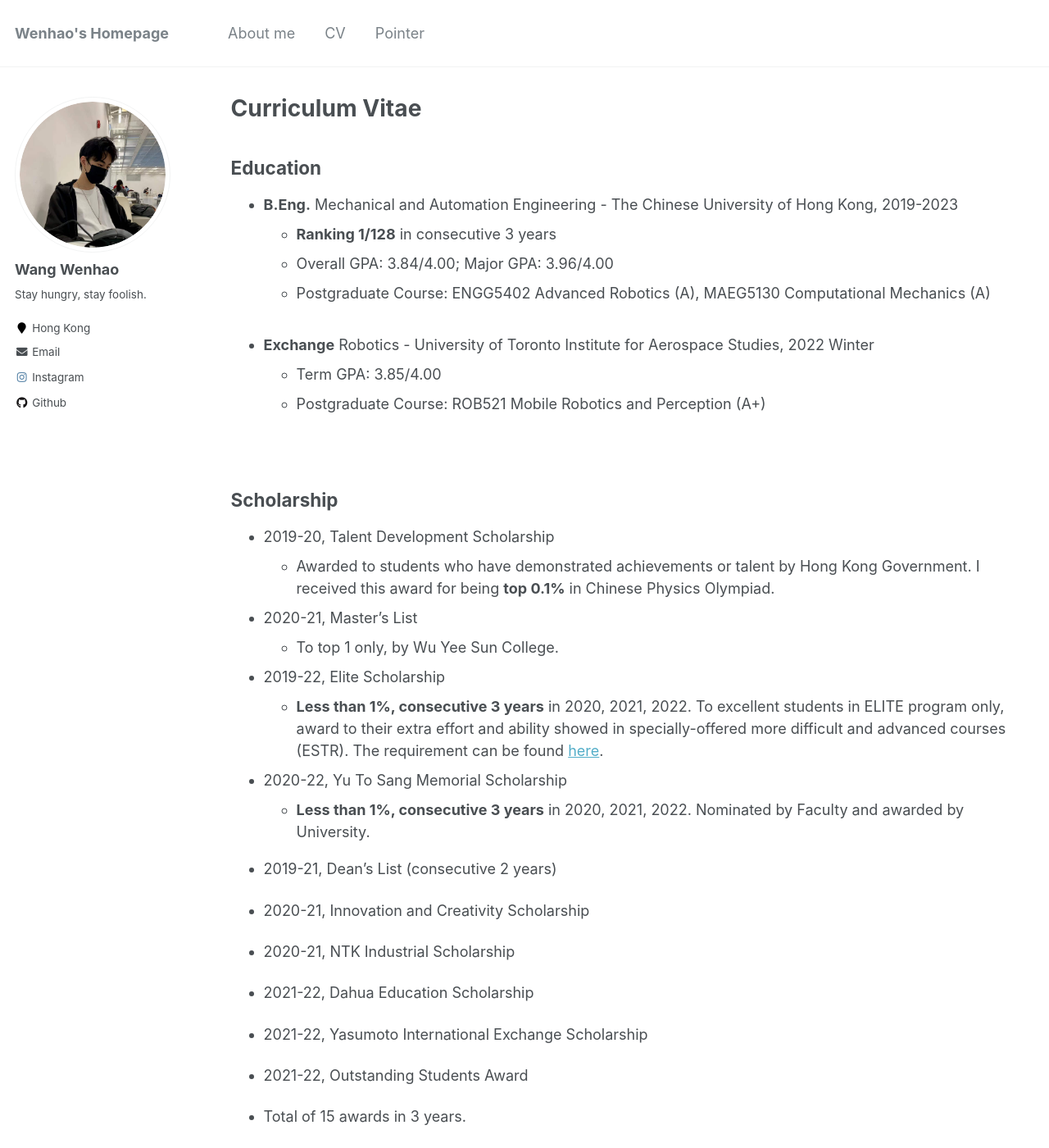
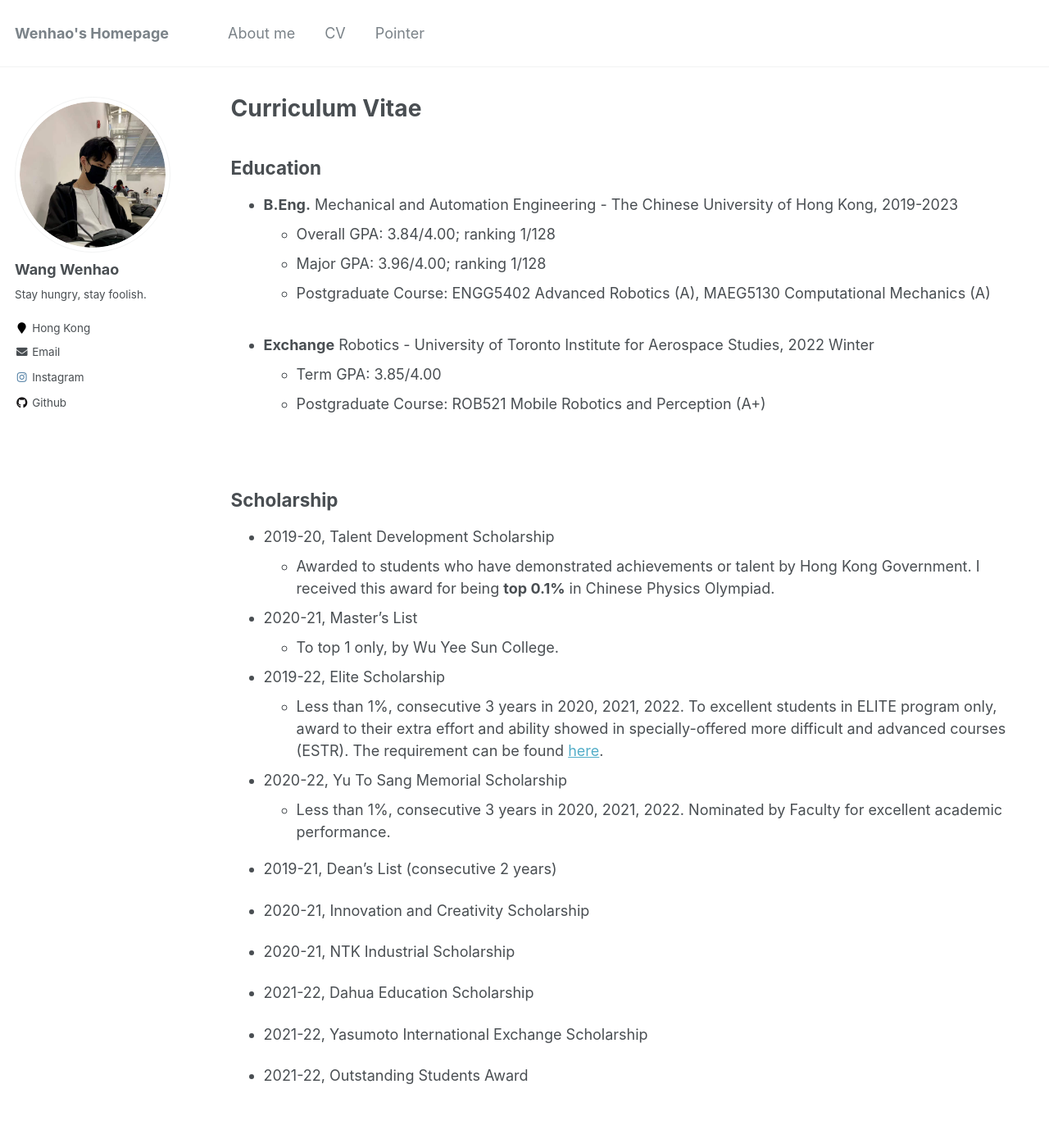
Before and after one commit to Hao-Starrr/Hao-Starrr.github.io, a Jekyll site: the page built from _pages/cv.md, in a window 1280 px wide and 1400 px high. Shown: the whole window at 82% size. Built offline with Jekyll 4.4.1, drawn with Linux system fonts in a browser that asks for light colours.

Commit message:
Update cv.md

```diff
--- a/_pages/cv.md
+++ b/_pages/cv.md
@@ -17,8 +17,8 @@ redirect_from:
 
 
 * **B.Eng.** Mechanical and Automation Engineering - The Chinese University of Hong Kong, 2019-2023
-  * **Ranking 1/128** in consecutive 3 years
-  * Overall GPA: 3.84/4.00; Major GPA: 3.96/4.00
+  * Overall GPA: 3.84/4.00; ranking 1/128
+  * Major GPA: 3.96/4.00; ranking 1/128
   * Postgraduate Course: ENGG5402 Advanced Robotics (A), MAEG5130 Computational Mechanics (A)
 <br />
 
@@ -38,10 +38,10 @@ redirect_from:
   - To top 1 only, by Wu Yee Sun College.
 
 - 2019-22, Elite Scholarship
-  - **Less than 1%, consecutive 3 years** in 2020, 2021, 2022. To excellent students in ELITE program only, award to their extra effort and ability showed in specially-offered more difficult and advanced courses (ESTR). The requirement can be found [here](https://www.erg.cuhk.edu.hk/erg/Elite).
+  - Less than 1%, consecutive 3 years in 2020, 2021, 2022. To excellent students in ELITE program only, award to their extra effort and ability showed in specially-offered more difficult and advanced courses (ESTR). The requirement can be found [here](https://www.erg.cuhk.edu.hk/erg/Elite).
 
 - 2020-22, Yu To Sang Memorial Scholarship
-  - **Less than 1%, consecutive 3 years** in 2020, 2021, 2022. Nominated by Faculty and awarded by University.
+  - Less than 1%, consecutive 3 years in 2020, 2021, 2022. Nominated by Faculty for excellent academic performance.
 
 - 2019-21, Dean’s List (consecutive 2 years)
 
@@ -55,7 +55,6 @@ redirect_from:
 
 - 2021-22, Outstanding Students Award
 
-- Total of 15 awards in 3 years.
 
 <br />
 
```
